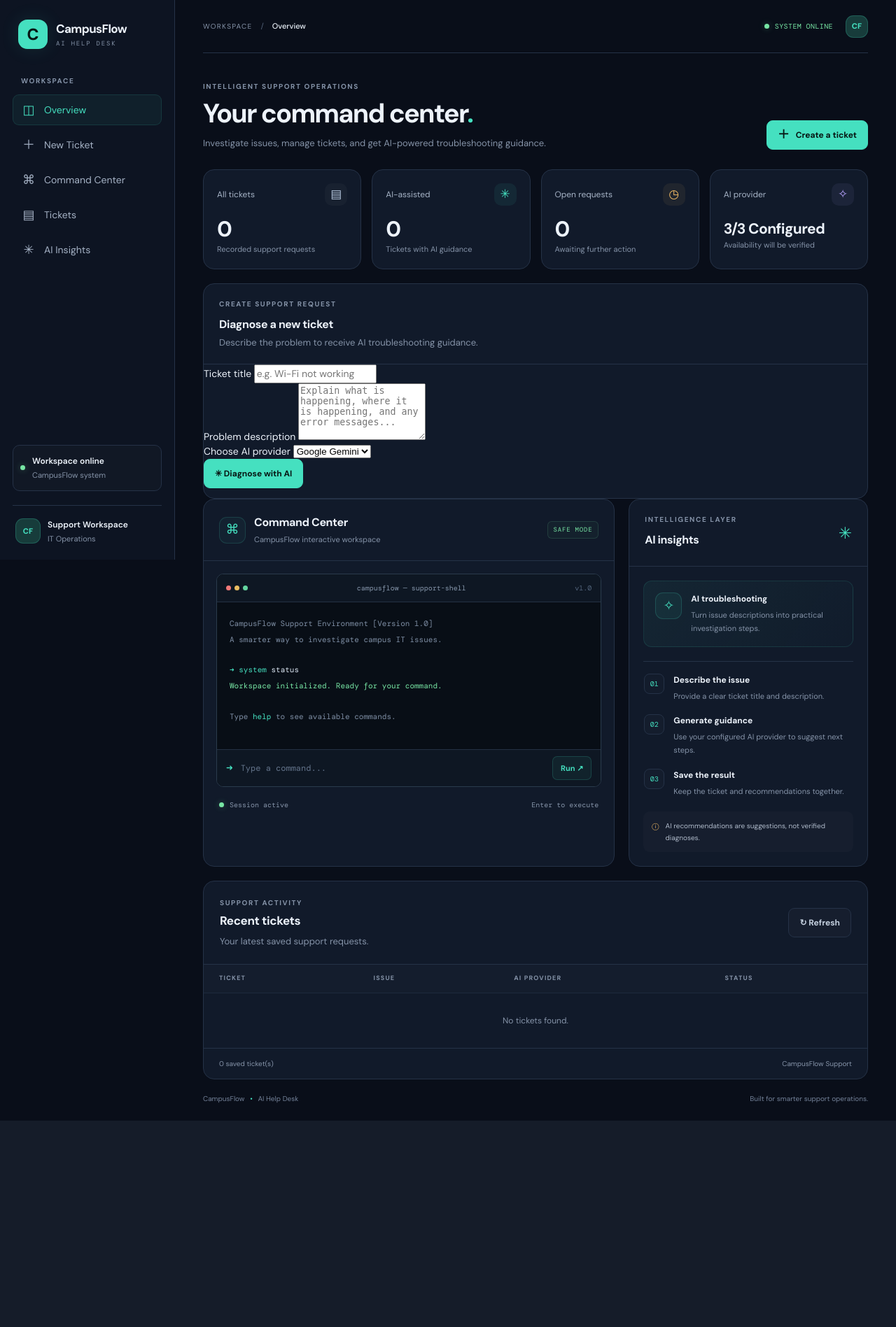
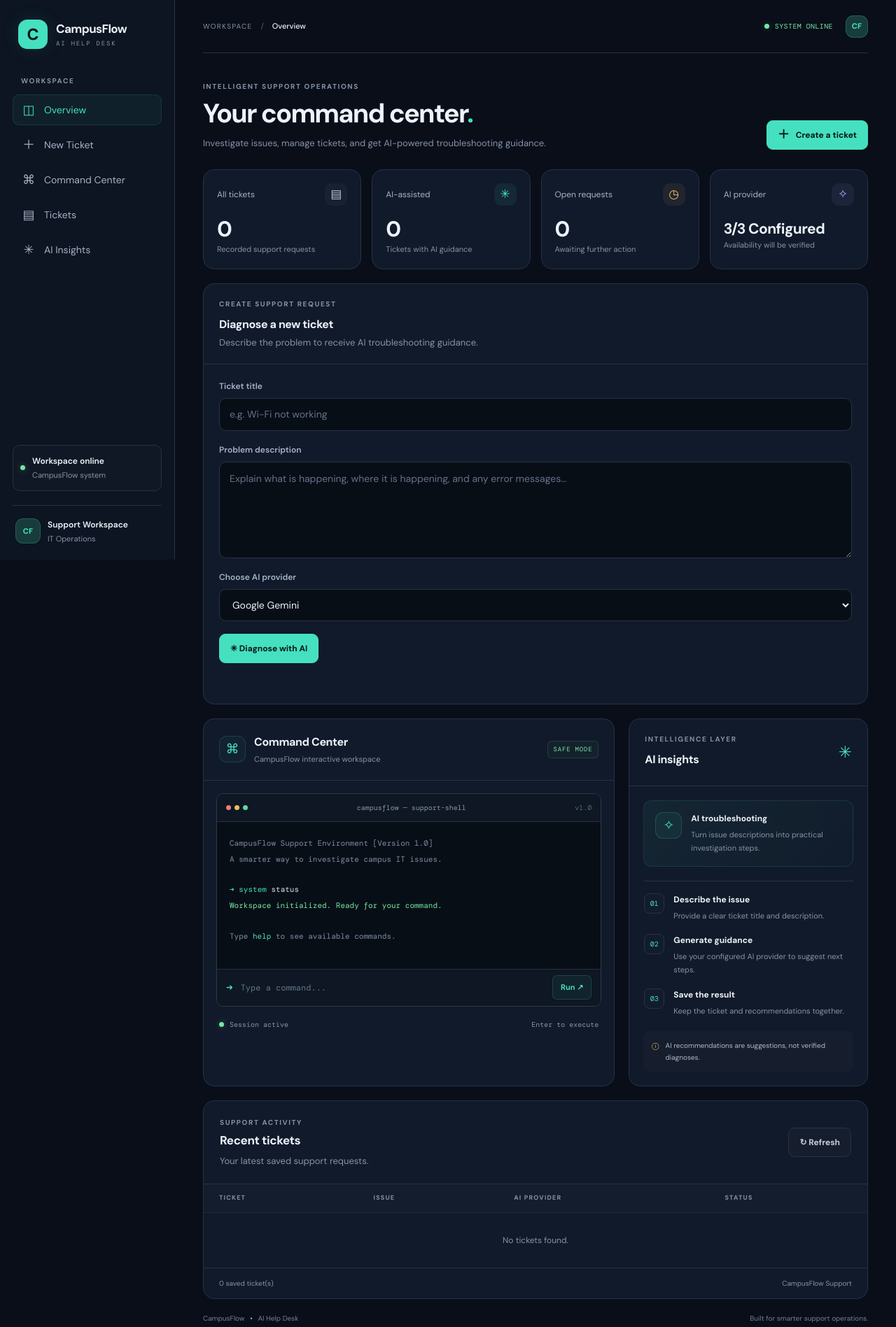
Before and after one commit to faith1056/Campusflow-Ai-Help-desk, a Flask app: page / in a window 1280 px wide. Shown: the top 1897 px of the page at 70% size. Before the commit the page ends 1602 px from the top, so only its background shows below. Run offline with Flask 3, Linux system fonts and the light colour scheme; data that the repository does not hold is empty.

Commit message:
Style ticket form

```diff
--- a/static/css/style.css
+++ b/static/css/style.css
@@ -35,7 +35,9 @@ body {
 }
 
 button,
-input {
+input,
+textarea,
+select {
     font: inherit;
 }
 
@@ -472,6 +474,116 @@ h1 > span {
     gap: 12px;
 }
 
+/* ---------- New ticket form ---------- */
+
+.ticket-form-panel {
+    margin-bottom: 20px;
+}
+
+#ticket-form {
+    display: flex;
+    flex-direction: column;
+    gap: 18px;
+    padding: 22px;
+}
+
+.form-group {
+    display: flex;
+    flex-direction: column;
+    gap: 8px;
+}
+
+.form-group label {
+    color: #a6b3c6;
+    font-size: 12px;
+    font-weight: 600;
+}
+
+.form-group input,
+.form-group textarea,
+.form-group select {
+    width: 100%;
+    padding: 12px 14px;
+    color: var(--text);
+    background: #080e16;
+    border: 1px solid var(--border);
+    border-radius: 10px;
+    outline: none;
+    transition: border-color 160ms ease, box-shadow 160ms ease;
+}
+
+.form-group textarea {
+    min-height: 130px;
+    resize: vertical;
+    line-height: 1.6;
+}
+
+.form-group select {
+    cursor: pointer;
+}
+
+.form-group select option {
+    color: var(--text);
+    background: var(--surface);
+}
+
+.form-group input::placeholder,
+.form-group textarea::placeholder {
+    color: #63738a;
+}
+
+.form-group input:focus,
+.form-group textarea:focus,
+.form-group select:focus {
+    border-color: var(--teal);
+    box-shadow: 0 0 0 3px #45e0c01a;
+}
+
+#diagnose-button {
+    align-self: flex-start;
+}
+
+#diagnose-button:disabled {
+    opacity: 0.6;
+    cursor: wait;
+}
+
+#diagnosis-message {
+    min-height: 18px;
+    margin: 0;
+    color: var(--green);
+    font-size: 12px;
+}
+
+#diagnosis-results {
+    padding: 16px;
+    background: #ffffff04;
+    border: 1px solid var(--border);
+    border-radius: 12px;
+}
+
+#diagnosis-results[hidden] {
+    display: none;
+}
+
+#diagnosis-results h3 {
+    margin: 0 0 10px;
+    font-size: 13px;
+    letter-spacing: -0.2px;
+}
+
+#diagnosis-suggestions {
+    margin: 0;
+    color: #c9d5e5;
+    font-family: "DM Sans", sans-serif;
+    font-size: 12px;
+    line-height: 1.7;
+    white-space: pre-wrap;
+    overflow-wrap: anywhere;
+}
+
+/* ---------- Command center ---------- */
+
 .terminal-symbol {
     display: grid;
     place-items: center;
@@ -644,6 +756,8 @@ h1 > span {
     gap: 8px;
 }
 
+/* ---------- AI insights ---------- */
+
 .sparkle {
     color: var(--teal);
     font-size: 23px;
@@ -728,6 +842,8 @@ h1 > span {
 .insight-note span {
     color: var(--amber);
 }
+
+/* ---------- Tickets table ---------- */
 
 .tickets-panel {
     margin-bottom: 20px;
@@ -866,6 +982,8 @@ td {
     padding: 0 5px;
     color: var(--teal);
 }
+
+/* ---------- Responsive ---------- */
 
 @media (min-width: 1500px) {
     .main-content {
@@ -1009,6 +1127,10 @@ td {
         padding: 16px;
     }
 
+    #ticket-form {
+        padding: 16px;
+    }
+
     .terminal-window {
         margin: 12px;
     }
```
